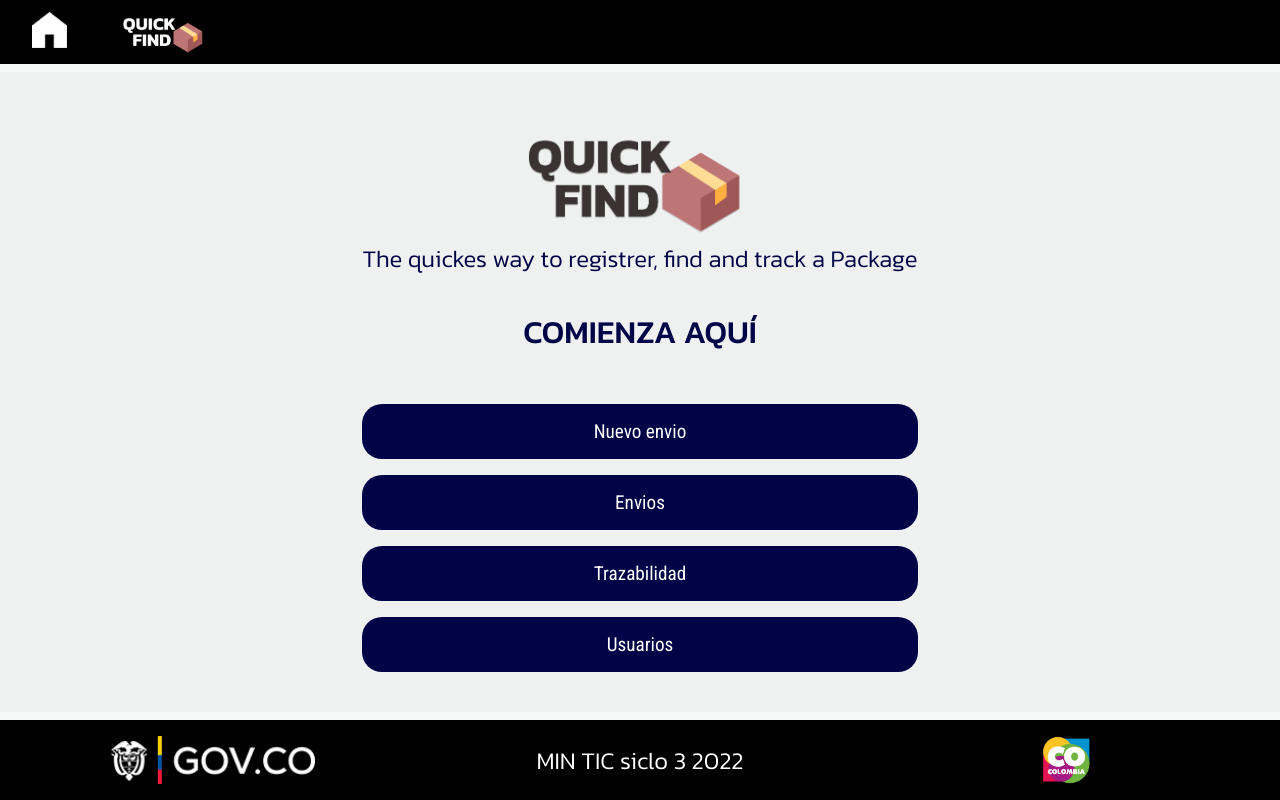
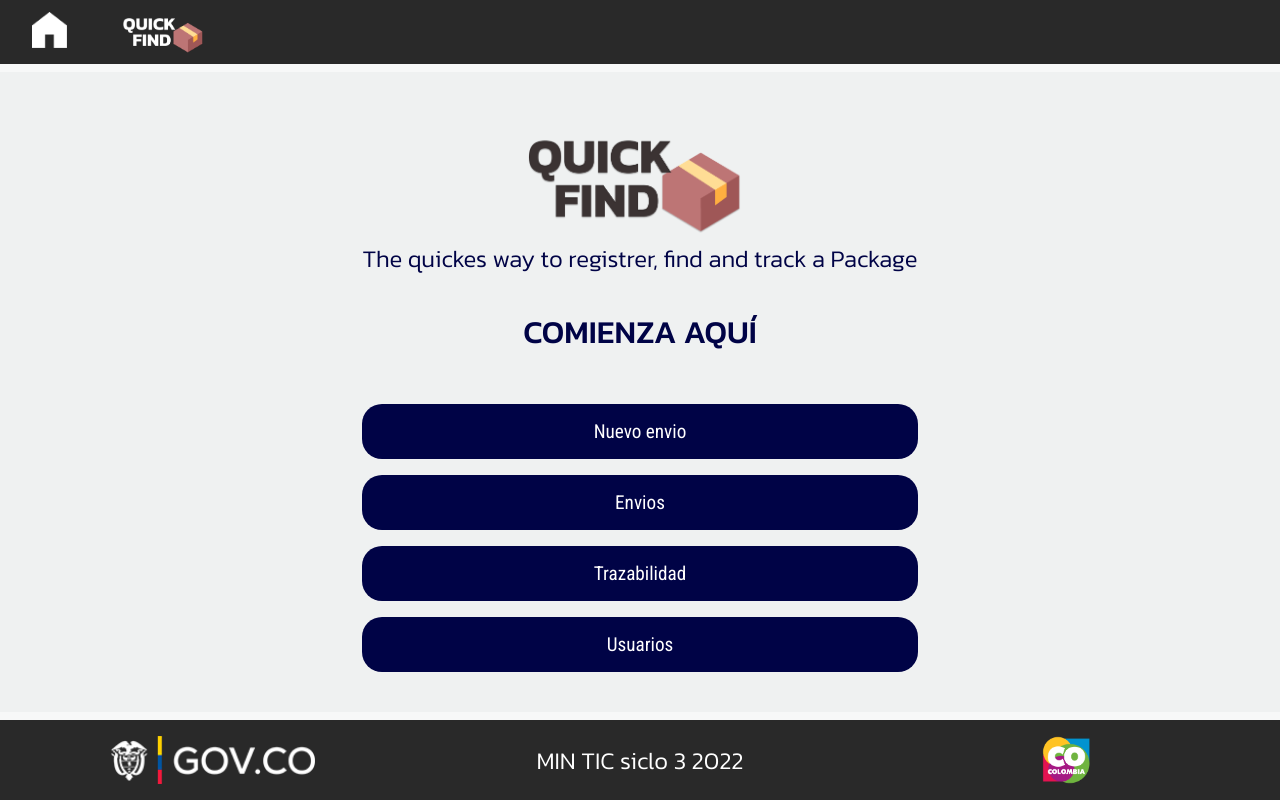
Before and after one commit to superpollo2/Ejemplo, a Django app: page /package/index/ in a window 1280 px wide. Run offline with Django 4.2, Linux system fonts and the light colour scheme.

Commit message:
cambio de color al footer y nav

```diff
--- a/static/css/styleBasic.css
+++ b/static/css/styleBasic.css
@@ -27,7 +27,7 @@
 nav{
     display: flex;
     align-items: center;
-    background-color: black;
+    background-color:  rgb(41, 41, 41);
     height:4em;
 }
 
@@ -45,7 +45,7 @@
     align-items: center;
     align-content: center;
     justify-items: center;
-    background-color: black;
+    background-color: rgb(41, 41, 41);
     height:10vh;
     font-family: 'Kanit', sans-serif;
     font-weight: 300;
```
